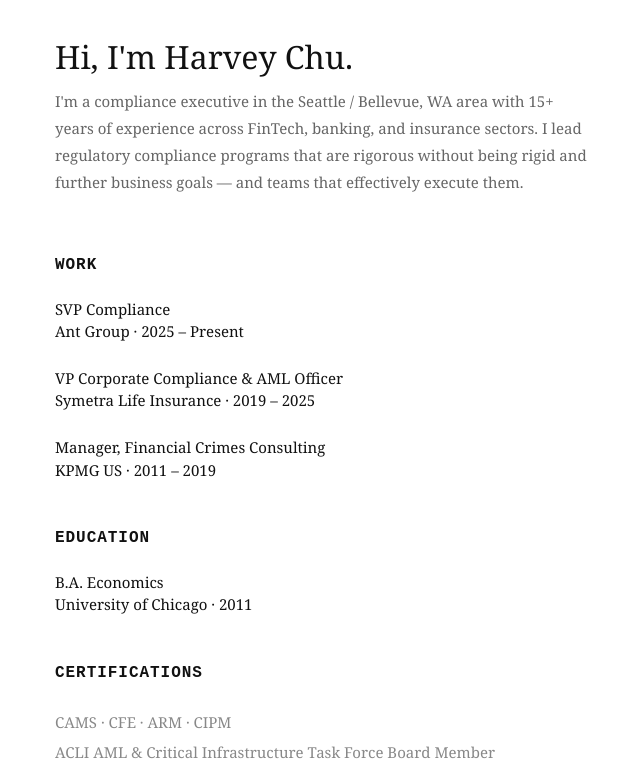
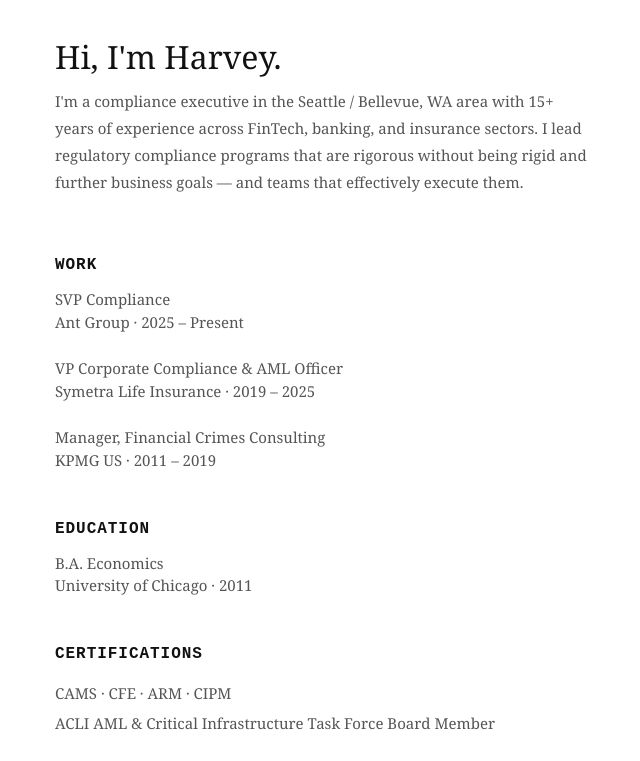
Before and after one commit to understandmykiwi/my-portfolio, a SvelteKit app: page / in a window 1280 px wide. Shown: the part 399-1160 px from the top of the page, without its empty margins (217-857 px from the left). Built offline with nearby package versions, Linux system fonts and the light colour scheme.

Commit message:
tighten section spacing and unify text color

```diff
--- a/src/routes/+page.svelte
+++ b/src/routes/+page.svelte
@@ -1,4 +1,4 @@
-<h1>Hi, I'm Harvey Chu.</h1>
+<h1>Hi, I'm Harvey.</h1>
 <p class="intro-sub">I'm a compliance executive in the Seattle / Bellevue, WA area with 15+ years of experience across FinTech, banking, and insurance sectors. I lead regulatory compliance programs that are rigorous without being rigid and further business goals — and teams that effectively execute them.</p>
 
 <p class="section-label">Work</p>
@@ -46,7 +46,7 @@
 
   .intro-sub {
     font-size: 15px;
-    color: #666;
+    color: #555;
     line-height: 1.8;
     max-width: 540px;
     margin-bottom: 3.5rem;
@@ -60,7 +60,7 @@
     font-weight: 700;
     color: #111;
     margin-top: 2.8rem;
-    margin-bottom: 1.2rem;
+    margin-bottom: 0.6rem;
   }
 
   .entry {
@@ -74,7 +74,7 @@
     font-family: Georgia, 'Times New Roman', serif;
     font-size: 15px;
     font-weight: 400;
-    color: #111;
+    color: #555;
     line-height: 1.4;
   }
 
@@ -82,19 +82,19 @@
     font-family: Georgia, 'Times New Roman', serif;
     font-size: 15px;
     font-weight: 400;
-    color: #111;
+    color: #555;
     line-height: 1.4;
   }
 
   .plain-text {
     font-size: 15px;
-    color: #888;
+    color: #555;
     line-height: 2;
   }
 
   .contact-text {
     font-size: 15px;
-    color: #666;
+    color: #555;
     line-height: 1.9;
     max-width: 520px;
     margin-top: 0.4rem;
```
